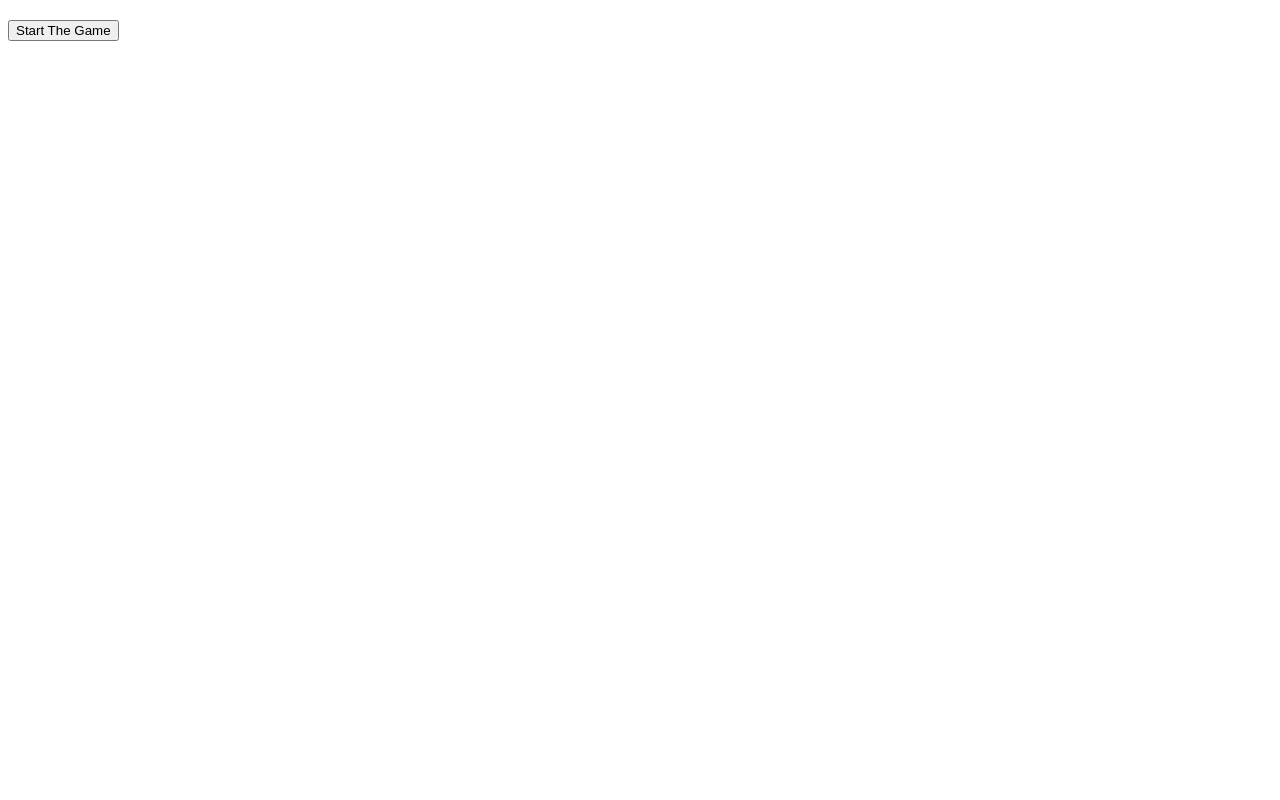
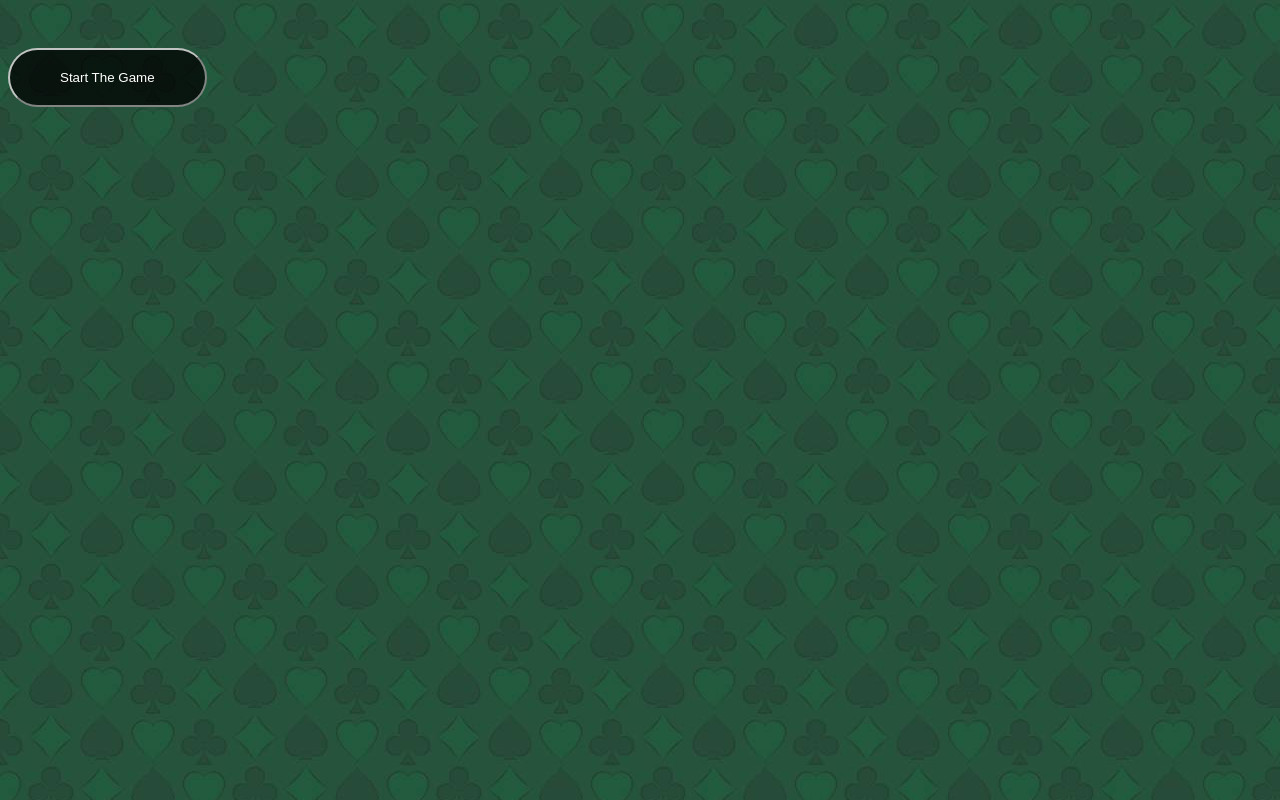
Before and after one commit to besartelezi/js-21-card-game, a plain HTML site: page index.html in a window 1280 px wide. Drawn offline with Linux system fonts and the light colour scheme.

Commit message:
added styling and cleaned up JS code
added a background image, did some light styling, removed unecessary parts in JS code and updated README accordingly

```diff
--- a/blackjack.js
+++ b/blackjack.js
@@ -261,21 +261,19 @@
                 imgFile: "images/cards/king_of_spades.svg"
             },
         ]
-    console.log(CardDeck)
+
+    let CurrentHandPlayerArray = [];
+    let CurrentHandDealerArray = [];
 
 
-    let CurrentHandPlayerArray = []
-    let CurrentHandDealerArray = []
-
-
-    let FirstCardsGivenToPlayerIndexNumber
-    let FirstCardsGivenToComputerIndexNumber
+    let FirstCardsGivenToPlayerIndexNumber;
+    let FirstCardsGivenToComputerIndexNumber;
 
     let CurrentHandDealerValue = 0;
     let CurrentHandPlayerValue = 0;
 
-    let FirstCardsPlayer
-    let FirstCardsDealer
+    let FirstCardsPlayer;
+    let FirstCardsDealer;
 
     const Result = document.getElementById("Result");
     const StartButton = document.getElementById("StartGame");
@@ -284,9 +282,9 @@
     const PlayerScore = document.getElementById("PlayersScore");
     const DealersScore = document.getElementById("DealersScore");
 
-    //Added this so the Hit and Stand buttons aren't visible untill the game has started
-    StandButton.style.display = "none"
-    HitButton.style.display = "none"
+    //Added this so the Hit and Stand buttons aren't visible until the game has started
+    StandButton.style.display = "none";
+    HitButton.style.display = "none";
 
 
     //The function that starts the game
@@ -294,76 +292,82 @@
             //letting the code run twice
             for (let i=0; i<2; i++) {
                 //This part is all about the player getting their first two cards
-                //picks out a index number of one of the cards from the array
-                FirstCardsGivenToPlayerIndexNumber = Math.floor(Math.random()*CardDeck.length)
+                //picks out an index number of one of the cards from the array
+                FirstCardsGivenToPlayerIndexNumber = Math.floor(Math.random()*CardDeck.length);
                 //picks out the card by the index number
                 FirstCardsPlayer = CardDeck[FirstCardsGivenToPlayerIndexNumber];
                 //push the card that has been drawn/hit from the deck into the array that serves as the current player's hands
-                CurrentHandPlayerArray.push(FirstCardsPlayer)
+                CurrentHandPlayerArray.push(FirstCardsPlayer);
                 //add the value of the card to the current value of the player's hands
                 CurrentHandPlayerValue += FirstCardsPlayer.cardvalue;
                 //Showing the image from the drawn card on the players side of the table
                 const FirstPlayerCardsShown = document.createElement("img");
                 //Picks out the current card that's in the player's hand
-                FirstPlayerCardsShown.src = CurrentHandPlayerArray[CurrentHandPlayerArray.length -1].imgFile
-                document.getElementById("PlayersCards").appendChild(FirstPlayerCardsShown)
+                FirstPlayerCardsShown.src = CurrentHandPlayerArray[CurrentHandPlayerArray.length -1].imgFile;
+                document.getElementById("PlayersCards").appendChild(FirstPlayerCardsShown);
                 //removes the chosen card from the deck
                 CardDeck.splice(FirstCardsGivenToPlayerIndexNumber,1);
-                //console logged everything to double check, it is working as intented
+                //console logged everything to double-check, it is working as intended
 
                 //This part is all about the dealer getting their first two cards
-                FirstCardsGivenToComputerIndexNumber = Math.floor(Math.random()*CardDeck.length)
+                FirstCardsGivenToComputerIndexNumber = Math.floor(Math.random()*CardDeck.length);
                 FirstCardsDealer = CardDeck[FirstCardsGivenToComputerIndexNumber];
-                CurrentHandDealerArray.push(FirstCardsDealer)
+                CurrentHandDealerArray.push(FirstCardsDealer);
                 CurrentHandDealerValue += FirstCardsDealer.cardvalue;
 
             }
-            //I have put this part of the code outside of the loop, because I want the second card to not be shown to the player
+            //I have put this part of the code outside the loop, because I want the second card to not be shown to the player
             const FirstCardsDealerShown = document.createElement("img");
-            FirstCardsDealerShown.src = CurrentHandDealerArray[CurrentHandDealerArray.length -1].imgFile
-            document.getElementById("DealersCards").appendChild(FirstCardsDealerShown)
+            FirstCardsDealerShown.src = CurrentHandDealerArray[CurrentHandDealerArray.length -1].imgFile;
+            document.getElementById("DealersCards").appendChild(FirstCardsDealerShown);
             CardDeck.splice(FirstCardsGivenToComputerIndexNumber,1);
 
             let SecondCardDealerHidden = document.createElement("img");
             //This part has been adjusted, so it shows the backside of the second card
-            SecondCardDealerHidden.src = "images/cards/yugioh.jpg"
-            SecondCardDealerHidden.id = "SecondCardBackside"
-            document.getElementById("DealersCards").appendChild(SecondCardDealerHidden)
+            SecondCardDealerHidden.src = "images/cards/yugioh.jpg";
+            SecondCardDealerHidden.id = "SecondCardBackside";
+            document.getElementById("DealersCards").appendChild(SecondCardDealerHidden);
             CardDeck.splice(FirstCardsGivenToComputerIndexNumber,1);
 
             PlayerScore.innerHTML = CurrentHandPlayerValue;
 
-            StartButton.style.display = "none"
-            StandButton.style.display = "inline"
-            HitButton.style.display = "inline"
+            StartButton.style.display = "none";
+            StandButton.style.display = "inline";
+            HitButton.style.display = "inline";
 
 
             if (CurrentHandPlayerValue === 21 && CurrentHandDealerValue<21 ||
                 //Normally I wouldn't add the code under here, but as of now, Aces still only count as 11's, and not as 1's when the current value of cards exceeds that of 21.
             CurrentHandPlayerValue === 21 && CurrentHandDealerValue>21){
-                StandButton.style.display = "none"
-                HitButton.style.display = "none"
-                    Result.innerHTML = "BLACKJACK, you won!"
+                StandButton.style.display = "none";
+                HitButton.style.display = "none";
+                    Result.innerHTML = "BLACKJACK, you won!";
                 PlayerStands()
             }
+            else if (CurrentHandPlayerValue === 21 && CurrentHandDealerValue === 21) {
+                Result.innerHTML = "A tie between two blackjacks, what are the odds?";
+                StandButton.style.display = "none";
+                HitButton.style.display = "none";
+            }
         }
-        StartButton.addEventListener("click",StartGameGivingOutPlayerCards)
+        StartButton.addEventListener("click",StartGameGivingOutPlayerCards);
 
     const PlayerHits = () => {
             let PlayerHitsCardIndexNumber = Math.floor(Math.random()*CardDeck.length);
             let PlayerHitsCard = CardDeck[PlayerHitsCardIndexNumber];
-            CurrentHandPlayerArray.push(PlayerHitsCard)
+            CurrentHandPlayerArray.push(PlayerHitsCard);
         CurrentHandPlayerValue += PlayerHitsCard.cardvalue;
         const PlayerHitsCardShown = document.createElement("img");
         PlayerHitsCardShown.src = CurrentHandPlayerArray[CurrentHandPlayerArray.length -1].imgFile;
         document.getElementById("PlayersCards").appendChild(PlayerHitsCardShown);
         CardDeck.splice(PlayerHitsCardIndexNumber,1);
-        PlayerScore.innerHTML = CurrentHandPlayerValue
+        PlayerScore.innerHTML = CurrentHandPlayerValue;
         if (CurrentHandPlayerValue>21){
-            PlayerStands()
+            PlayerStands();
         }
         else if (CurrentHandPlayerValue === 21) {
             //function that player stands immediately
+            PlayerStands();
         }
     }
     HitButton.addEventListener("click", PlayerHits);
@@ -373,10 +377,10 @@
         FlipSecondCard.src = CurrentHandDealerArray[0].imgFile;
         DealersScore.innerHTML = CurrentHandDealerValue;
         if (CurrentHandDealerValue === 21 && CurrentHandPlayerValue<21){
-            Result.innerHTML = "The dealer won with a natural 21, GG EZ!"
+            Result.innerHTML = "The dealer won with a natural 21, GG EZ!";
         }
         else if (CurrentHandPlayerValue>21){
-            Result.innerHTML = "You BUSTED, You went over the score of 21 yA NUTcase!"
+            Result.innerHTML = "You BUSTED, You went over the score of 21 yA NUTcase!";
         }
 
         else if (CurrentHandPlayerValue<21){
@@ -390,7 +394,7 @@
                 document.getElementById("DealersCards").appendChild(DealerHitsCardShown);
                 CardDeck.splice(DealerHitsCardIndexNumber,1);
                 if (CurrentHandDealerValue>17){
-                    break
+                    break;
                 }
             }
             DealersScore.innerHTML = CurrentHandDealerValue;
@@ -409,14 +413,14 @@
             }
         }
 
-        StandButton.style.display = "none"
-        HitButton.style.display = "none"
+        StandButton.style.display = "none";
+        HitButton.style.display = "none";
         const PlayAgainButton = document.createElement("button");
-        PlayAgainButton.id = "PlayAgain"
-        PlayAgainButton.innerHTML = "Play Again"
+        PlayAgainButton.id = "PlayAgain";
+        PlayAgainButton.innerHTML = "Play Again";
         document.getElementById("StartAndPlayAgain").appendChild(PlayAgainButton)
         const PlayAgain = () => {
-            location.reload()
+            location.reload();
         }
         PlayAgainButton.addEventListener("click", PlayAgain);
 
--- a/styles.css
+++ b/styles.css
@@ -0,0 +1,34 @@
+body{
+    background-image: url("/images/background.jpg");
+}
+#DealersScore, #PlayersScore{
+    color: white;
+    font-family: sans-serif;
+    padding: 10px;
+    font-weight: bold;
+    font-size: 35px ;
+}
+#Result{
+
+}
+.DealersBoard, .PlayersBoard{
+    display: flex;
+    text-align: center;
+    align-items: center;
+}
+button{
+    color: white;
+    font-family: sans-serif;
+    padding: 20px 50px;
+    border-color: rgb(255,255,255,0.75);
+    border-radius: 35px;
+    background-color: rgb(0,0,0,0.75);
+    cursor: pointer;
+}
+button:hover{
+    background-color: rgb(0,0,0,0.25);
+    border-color: black;
+}
+#StartGame{
+    position: fixed;
+}
```
Also changed, not shown: index.html (+1 -1 lines), images/background.jpg (added), 1 other file.
